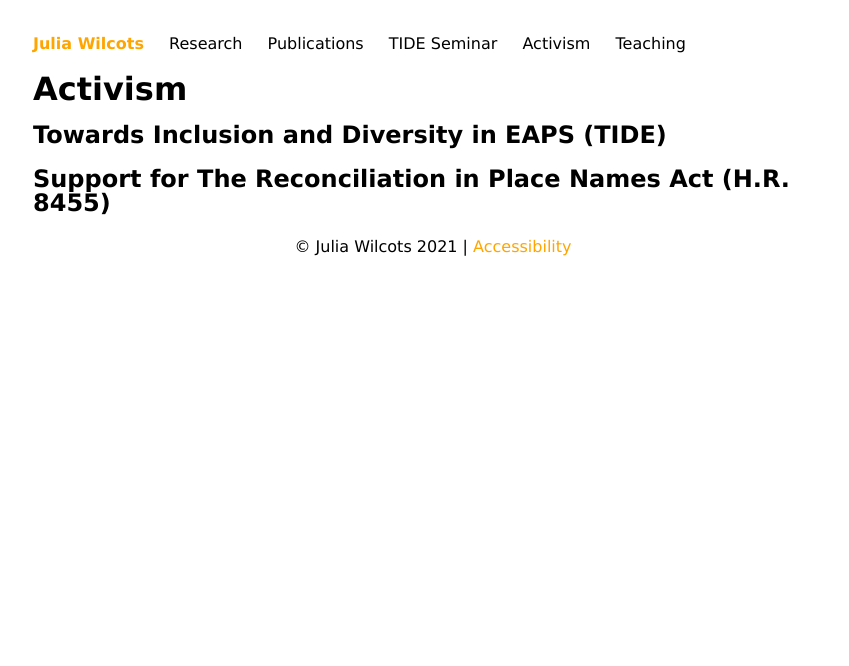
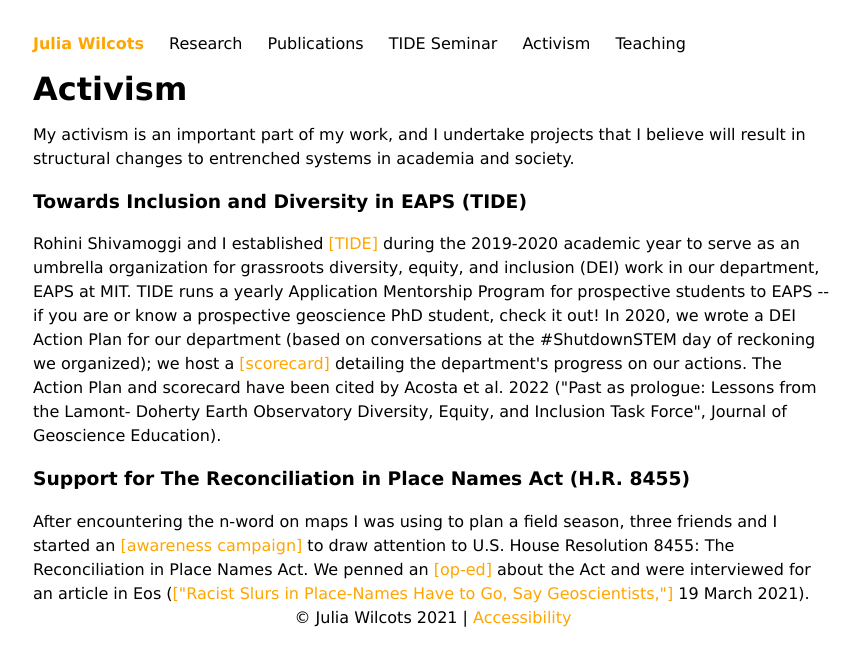
Before and after one commit to juliawilcots/juliawilcots.github.io, a Jekyll site: the page activism/index.html, which Jekyll copies as it is, in a window 1280 px wide. Shown: the top 666 px of the page, without its empty margins (207-1056 px from the left). Built offline with Jekyll 4.4.1, drawn with Linux system fonts in a browser that asks for light colours.

Commit message:
activism updates

```diff
--- a/activism/index.html
+++ b/activism/index.html
@@ -31,8 +31,13 @@
 
 <main>
 <h1 id="activism">Activism</h1>
-<h2>Towards Inclusion and Diversity in EAPS (TIDE)</h2>
-<h2>Support for The Reconciliation in Place Names Act (H.R. 8455)</h2>
+My activism is an important part of my work, and I undertake projects that I believe will result in structural changes to entrenched systems in academia and society.
+
+<h3>Towards Inclusion and Diversity in EAPS (TIDE)</h3>
+Rohini Shivamoggi and I established <a href="http://tide.scripts.mit.edu/home/">[TIDE]</a> during the 2019-2020 academic year to serve as an umbrella organization for grassroots diversity, equity, and inclusion (DEI) work in our department, EAPS at MIT. TIDE runs a yearly Application Mentorship Program for prospective students to EAPS -- if you are or know a prospective geoscience PhD student, check it out! In 2020, we wrote a DEI Action Plan for our department (based on conversations at the #ShutdownSTEM day of reckoning we organized); we host a <a href="http://tide.scripts.mit.edu/home/scorecard/">[scorecard]</a> detailing the department's progress on our actions. The Action Plan and scorecard have been cited by Acosta et al. 2022 ("Past as prologue: Lessons from the Lamont- Doherty Earth Observatory Diversity, Equity, and Inclusion Task Force", Journal of Geoscience Education).
+
+<h3>Support for The Reconciliation in Place Names Act (H.R. 8455)</h3>
+After encountering the n-word on maps I was using to plan a field season, three friends and I started an <a href="https://www.sites.google.com/view/geonamesact"> [awareness campaign]</a> to draw attention to U.S. House Resolution 8455: The Reconciliation in Place Names Act. We penned an <a href="https://www.scientificamerican.com/article/americas-maps-are-full-of-racial-slurs-and-that-needs-to-change/">[op-ed]</a> about the Act and were interviewed for an article in Eos (<a href="https://eos.org/articles/racist-slurs-in-place-names-have-to-go-say-geoscientists">["Racist Slurs in Place-Names Have to Go, Say Geoscientists,"]</a> 19 March 2021).
 
 </main>
 
```
